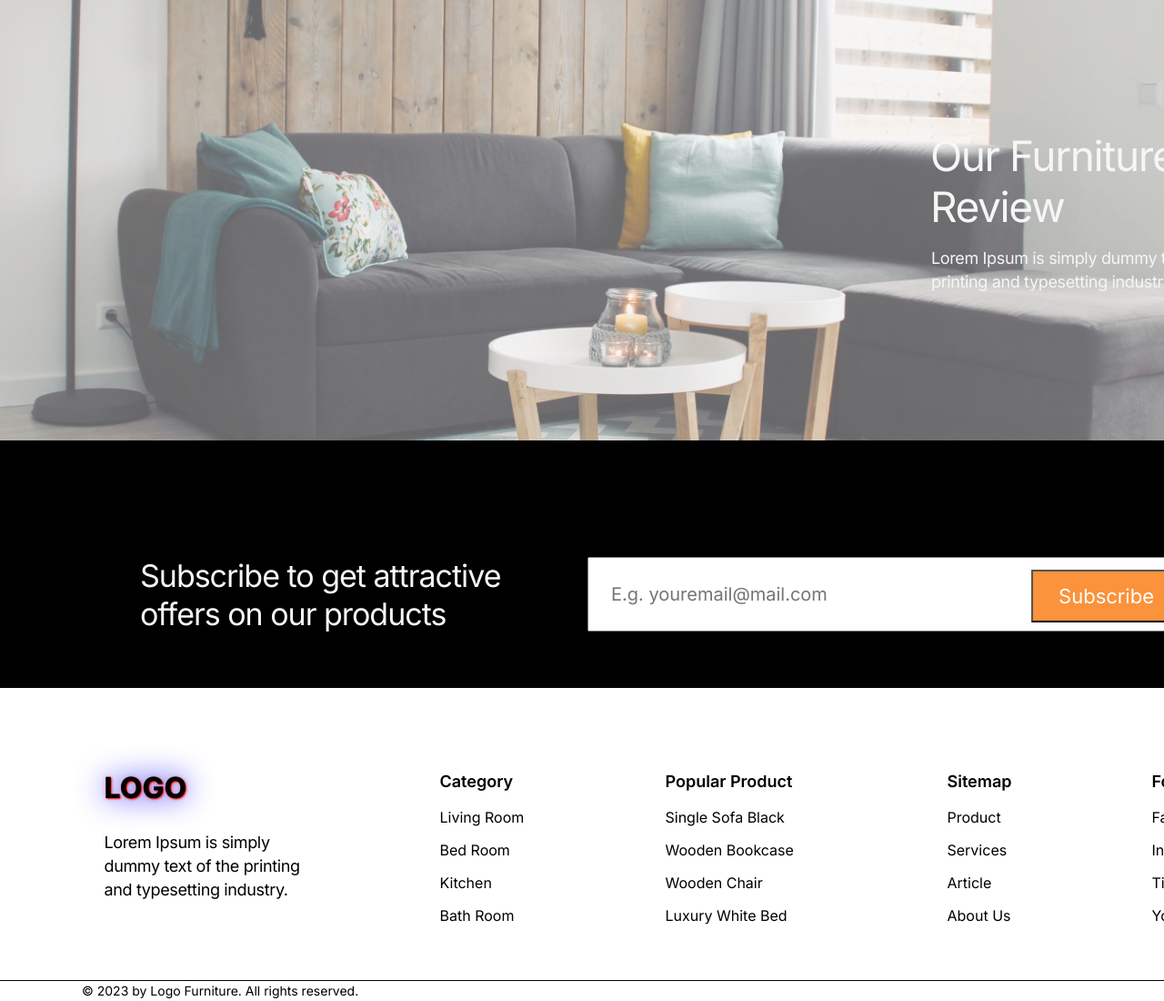
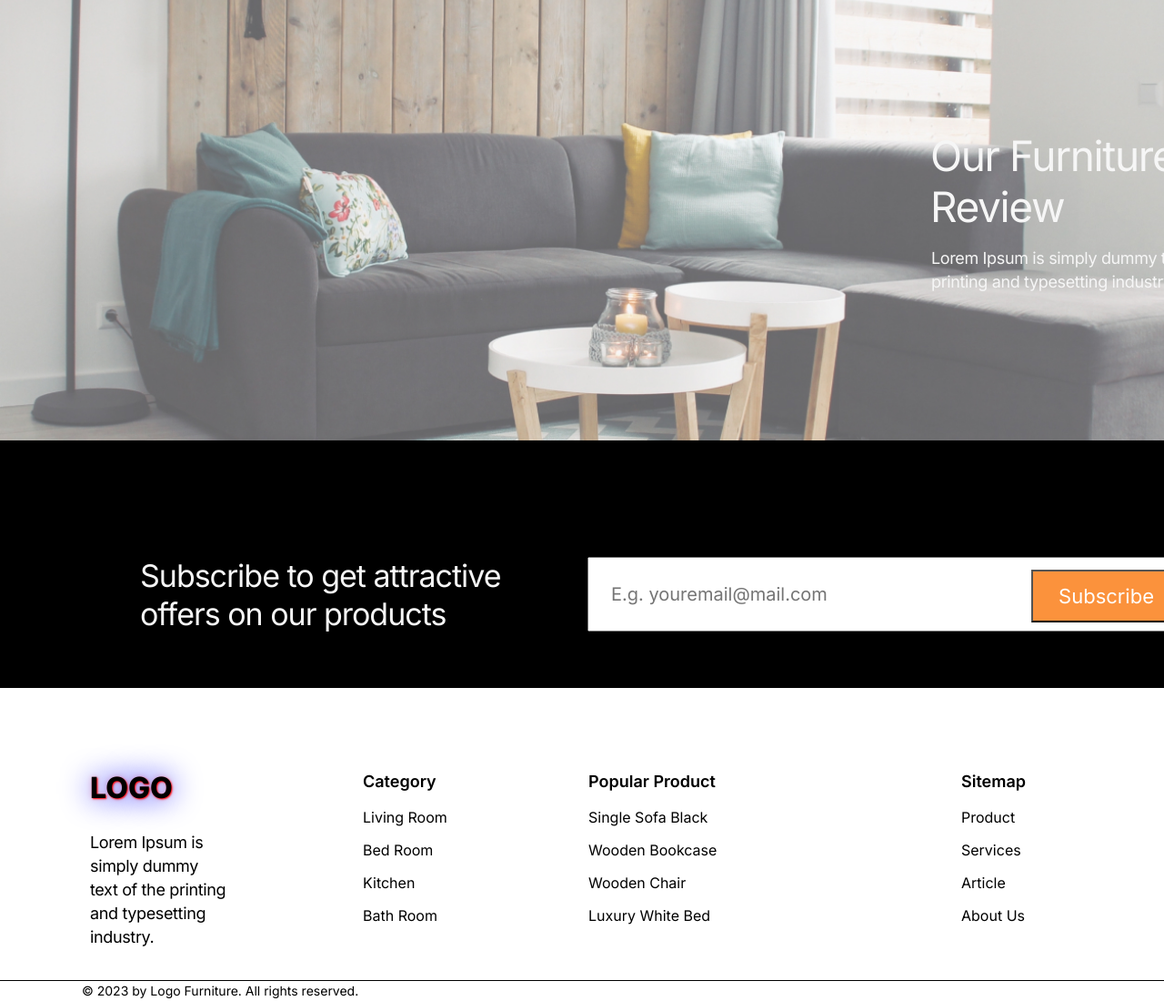
Before and after one commit to Dimas00319/my_site, a plain HTML site: page index.html in a window 1280 px wide. Shown: the part 6266-7366 px from the top of the page at 91% size. Drawn offline with Linux system fonts and the light colour scheme.

Commit message:
new project

```diff
--- a/style/style.css
+++ b/style/style.css
@@ -766,7 +766,7 @@ header {
 
 .footer {
   display: grid;
-  grid-template-columns: 219px 98px 160px 75px 85px;
+  grid-template-columns: 150px 98px 260px 75px 85px;
   justify-content: center;
   gap: 150px;
   padding: 80px 96px;
```
